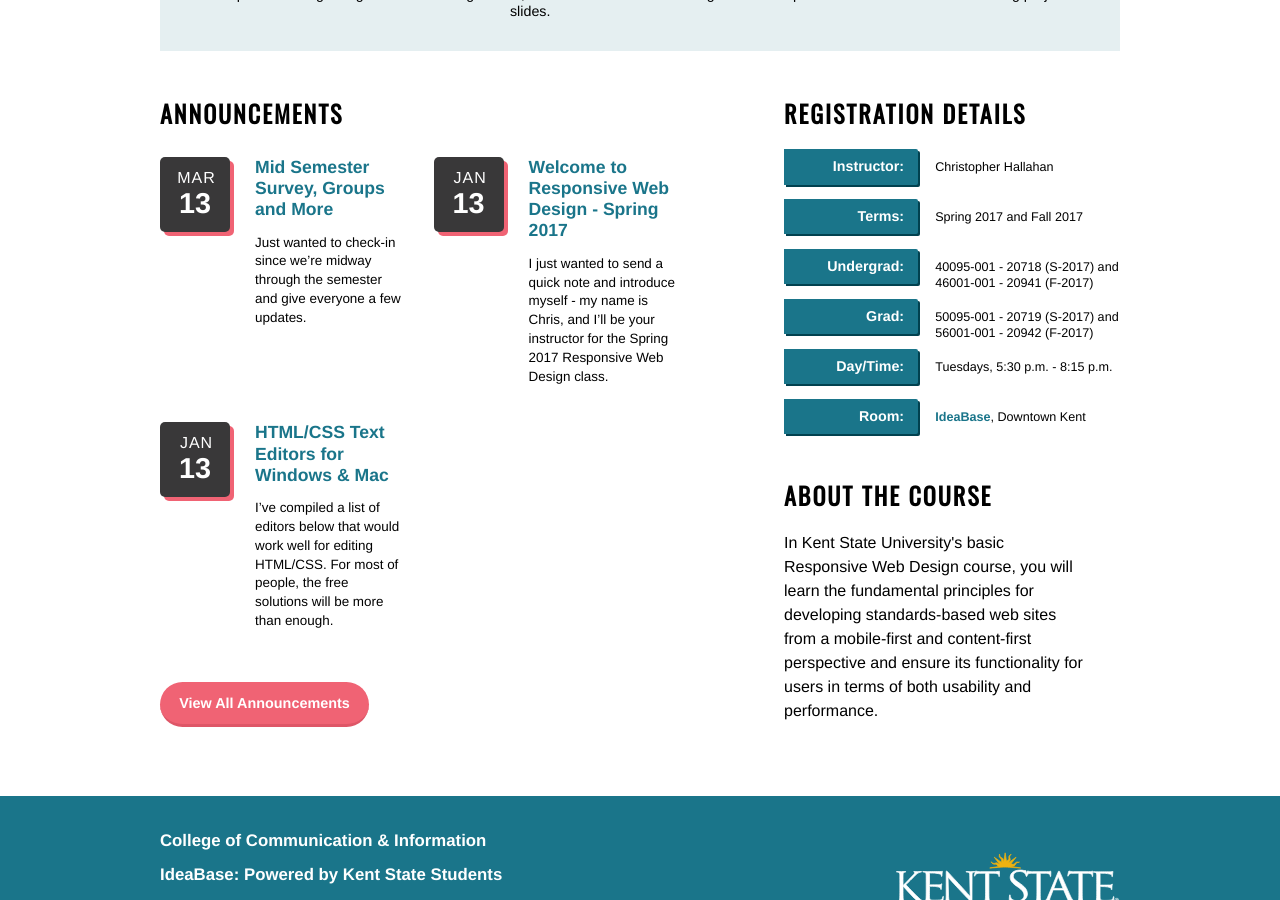
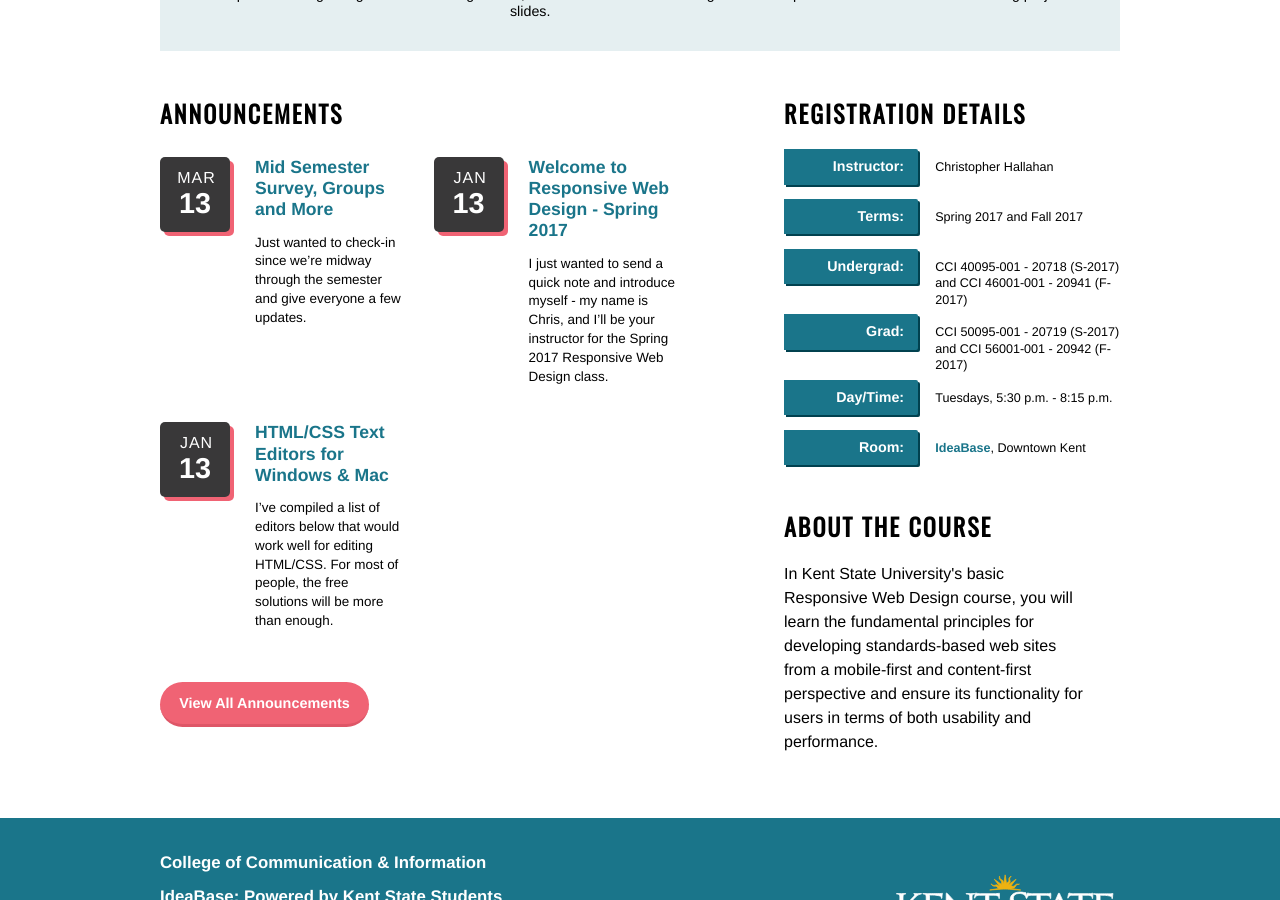
Before and after one commit to KentStateWeb/rwd, a Jekyll site: the page built from class/index.html, in a window 1280 px wide and 900 px high, scrolled down 555 px. Built offline with Jekyll 4.4.1, drawn with Linux system fonts in a browser that asks for light colours; some web fonts are replaced.

Commit message:
Updated class

```diff
--- a/class/index.html
+++ b/class/index.html
@@ -77,9 +77,9 @@ title: Basic RWD Class
 				<dt>Terms:</dt>
 				<dd>Spring 2017 and Fall 2017</dd>
 				<dt>Undergrad:</dt>
-				<dd>40095-001 - 20718 (S-2017) and 46001-001 - 20941 (F-2017)</dd>
+				<dd>CCI 40095-001 - 20718 (S-2017) and CCI 46001-001 - 20941 (F-2017)</dd>
 				<dt>Grad:</dt>
-				<dd>50095-001 - 20719 (S-2017) and 56001-001 - 20942 (F-2017)</dd>
+				<dd>CCI  50095-001 - 20719 (S-2017) and CCI 56001-001 - 20942 (F-2017)</dd>
 				<dt>Day/Time:</dt>
 				<dd>Tuesdays, 5:30 p.m. - 8:15 p.m.</dd>
 				<dt>Room:</dt>
```
Also changed, not shown: 1 other file.
